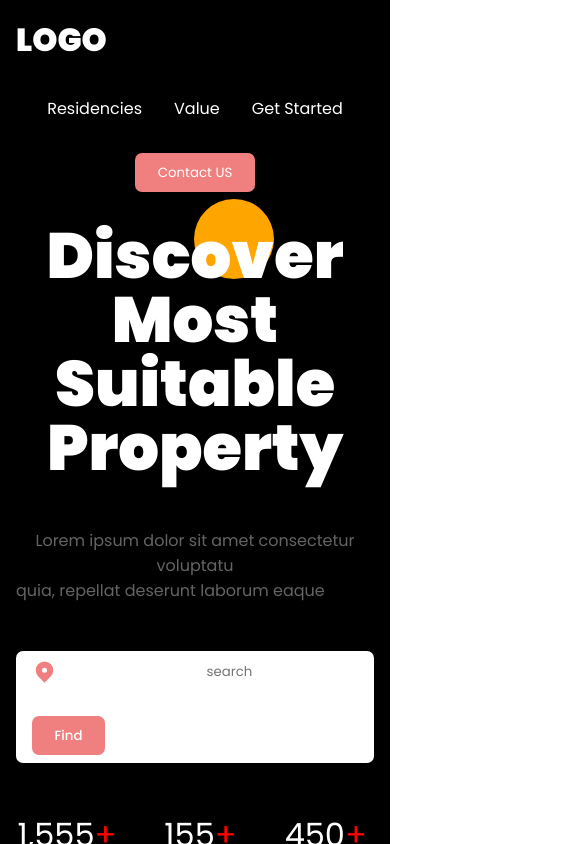
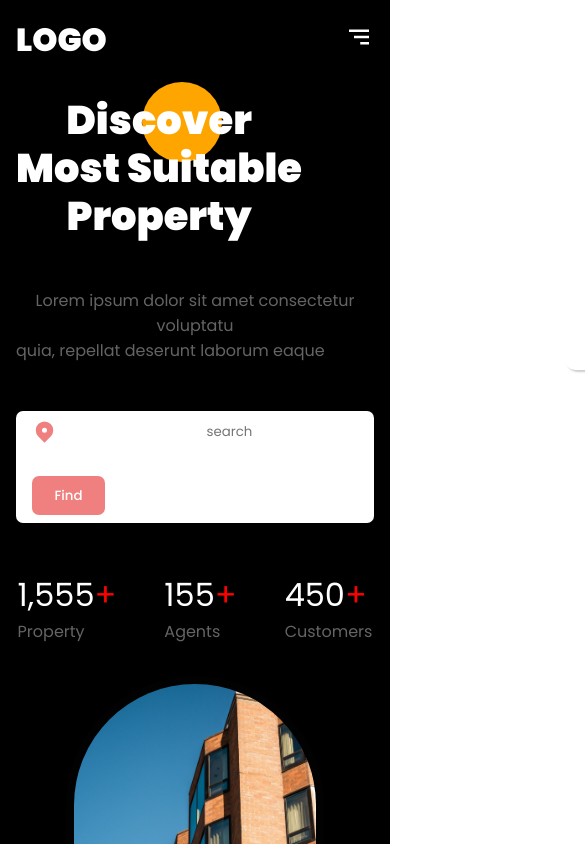
Before and after one commit to Swapnilrupakhetee/ecom, a React (Create React App) app: page / in a window 390 px wide. Shown: the top 844 px of the page, 585 px wide, since content can reach past the window. Built offline with nearby package versions, Linux system fonts and the light colour scheme.

Commit message:
hamburger-not-working

```diff
--- a/package.json
+++ b/package.json
@@ -12,6 +12,7 @@
     "react-countup": "^6.5.0",
     "react-dom": "^18.2.0",
     "react-icons": "^4.12.0",
+    "react-outside-click-handler": "^1.3.0",
     "react-router-dom": "^6.20.1",
     "react-scripts": "5.0.1",
     "swiper": "^11.0.5",
--- a/src/Components/Contact/Contact.css
+++ b/src/Components/Contact/Contact.css
@@ -61,9 +61,31 @@ span.secondaryText{
     scale: 0.8;
 
 }
-.row{
 
-}
+
 .mode{
     margin: 1rem;
 }
+@media (max-width:1130px)
+{
+    .c-container{
+        flex-direction: column;
+        justify-content: space-between;
+        align-items: center;
+    }
+
+    .c-right{
+        justify-content: center;
+        display: flex;
+    }
+    .contactModes{
+        width: 100%;
+    }
+    .row{
+        flex-direction: column;
+        width: 100%;
+    }
+    .mode{
+        width: 100%;
+    }
+}
--- a/src/Components/Header/Header.css
+++ b/src/Components/Header/Header.css
@@ -1,6 +1,7 @@
 .header-wrapper{
     background: black;
     color: white;
+
 
 }
 .header-container{
@@ -23,3 +24,38 @@
     cursor: pointer;
 
 }
+.menu-icon{
+    display: none;
+}
+@media (max-width: 768px){
+    .menu-icon{
+        display: block;
+        cursor: pointer;
+    }
+    .header-menu{
+        z-index: 1;
+        color: black;
+        position: absolute;
+        top: 4rem;
+        right: 4rem;
+        background-color: white;
+        flex-direction: column;
+        font-weight: 500;
+        gap: 2rem;
+        padding: 3rem;
+        border-radius: 10px;
+        align-items: flex-start;
+        box-shadow: 2px 2px 2px rgba(0, 0, 0, 0.199);
+        transition: all 0.3s ease-in-out;
+
+    }
+    .header-menu a{
+        color: black;
+
+    }
+    .header-wrapper{
+        width: 100vw;
+        overflow-x: hidden;
+    }
+
+}
--- a/src/Components/Header/Header.jsx
+++ b/src/Components/Header/Header.jsx
@@ -1,11 +1,27 @@
-import React from 'react'
+import React, { useState } from 'react'
 import './Header.css'
+import { BiMenuAltRight } from 'react-icons/bi'
+import OutsideClickHandler from 'react-outside-click-handler'
 const Header = () => {
+  const[menuOpened,setMenuOpened] =useState(false)
+  const getMenuStyles=(menuOpened)=>{
+    if(document.documentElement.clientWidth <=800)
+    {
+      return{right:menuOpened===false && "-100%"}
+    }
+  }
   return (
     <div className='header-wrapper'>
         <div className='flexCenter paddings innerWidth header-container'>
             <h1>LOGO</h1>
-            <div className='flexCenter header-menu'>
+
+
+            <OutsideClickHandler
+            onOutsideClick={()=>{
+              setMenuOpened(false);
+            }}>
+            <div className='flexCenter header-menu'
+            style={getMenuStyles(menuOpened)}>
                 <a href=''>Residencies</a>
                 <a href=''>Value</a>
 
@@ -13,6 +29,11 @@ const Header = () => {
                 <button className='button'><a href=''>Contact US</a></button>
 
             </div>
+            </OutsideClickHandler>
+            <div className="menu-icon" onClick={()=>setMenuOpened((prev)=>!prev)}>
+              <BiMenuAltRight size={30}/>
+          </div>
+
         </div>
 
     </div>
--- a/src/Components/Herosection/Hero.css
+++ b/src/Components/Herosection/Hero.css
@@ -2,7 +2,7 @@
     color: white;
     position: relative;
     padding-bottom: 2rem;
-    background-color: black;
+    background: rgb(0, 0, 0);
 }
 
 /*Left*/
@@ -56,7 +56,7 @@
 }
 /*Right*/
 .hero-container{
-    justify-content: space-between;
+    justify-content: space-around;
     align-items: flex-end;
 }
 .image-container{
@@ -70,3 +70,23 @@
     width: 100%;
     height: 100%;
 }
+@media(max-width:640px){
+    .hero-wrapper{
+        overflow-x: hidden;
+        z-index: 0;
+
+    }
+    .hero-title>h1{
+        z-index: 0;
+        font-size: 2.5rem;
+        line-height:3rem ;
+    }
+    .image-container{
+        width: 95%;
+        height: 25rem;
+    }
+    .hero-container{
+        justify-content: center;
+    }
+
+}
--- a/src/Components/Value/Value.css
+++ b/src/Components/Value/Value.css
@@ -41,3 +41,14 @@
     border-radius: 7px;
 
 }
+@media(max-width:1024px){
+    .v-container{
+        flex-direction: column;
+    }
+    @media (max-width:768px) {
+        .accordionButton .primaryText{
+            font-size: 0.8rem;
+        }
+
+    }
+}
--- a/src/index.css
+++ b/src/index.css
@@ -6,8 +6,12 @@ body {
     sans-serif;
   -webkit-font-smoothing: antialiased;
   -moz-osx-font-smoothing: grayscale;
+  overflow-x:hidden ;
 }
-
+html, body {
+  max-width: 100%;
+  overflow-x: hidden;
+}
 
 *{
   margin: 0;
```
Also changed, not shown: src/App.js (+10 -0 lines), 1 other file (tests, documents, lock files or other folders).
